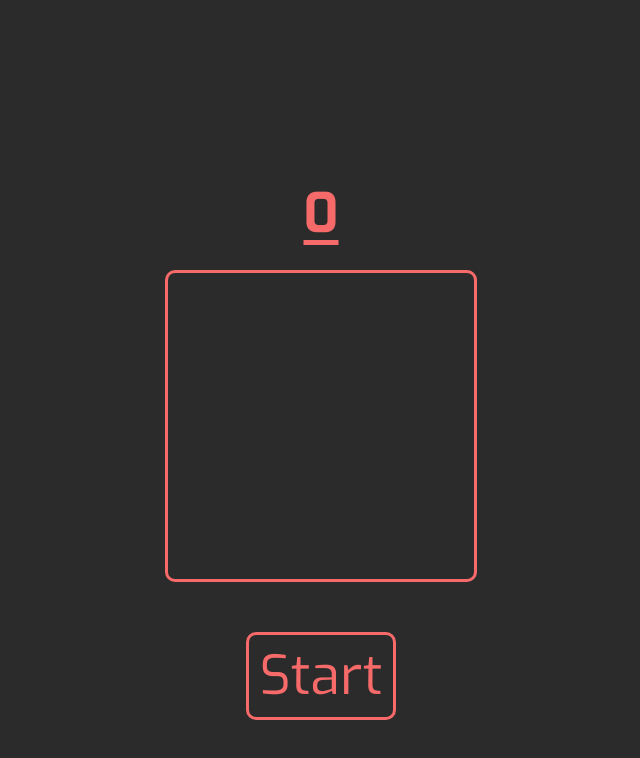
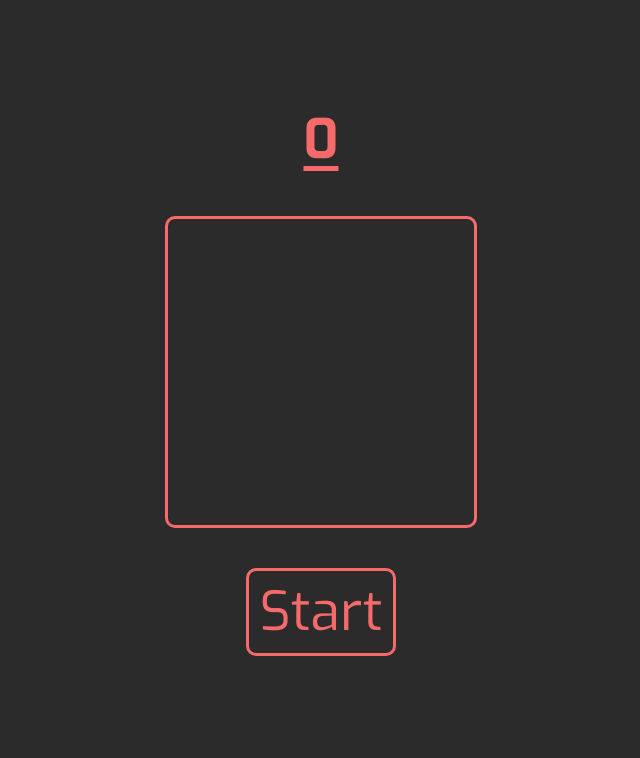
Before and after one commit to GabeCurran/snake, a plain HTML site: page index.html in a window 1280 px wide. Shown: the whole page, without its empty margins (287-927 px from the left). Drawn offline with Linux system fonts and the light colour scheme.

Commit message:
Fix Spacing

```diff
--- a/index.html
+++ b/index.html
@@ -10,9 +10,11 @@
 </head>
 <body>
     <main>
-        <h1 id="score"></h1>
-        <canvas id='snakeBoard' width="300" height="300"></canvas>
-        <button id="start">Start</button>
+        <div id="gameContainer">
+            <h1 id="score"></h1>
+            <canvas id='snakeBoard' width="300" height="300"></canvas>
+            <button id="start">Start</button>
+        </div>
     </main>
 </body>
 <script src="main.js"></script>
--- a/styles.css
+++ b/styles.css
@@ -25,13 +25,22 @@ main {
 }
 
 canvas {
+    margin: 5vh 0 5vh 0;
     padding: 3px;
     border: 3px #f76a6a solid;
     border-radius: 10px;
 }
 
+#gameContainer {
+    display: flex;
+    flex-direction: column;
+    align-items: center;
+    justify-content: center;
+    align-content: center;
+}
+
 #score {
-    margin-bottom: 20px;
+    text-align: center;
     font-size: 2em;
     text-decoration: underline;
     text-decoration-color: #f76a6a;
@@ -39,8 +48,6 @@ canvas {
 }
 
 #start {
-    position: fixed;
-    bottom: 10vh;
     padding: 5px 10px 5px 10px;
     font-size: 2em;
     background-color: #2b2b2b;
```
